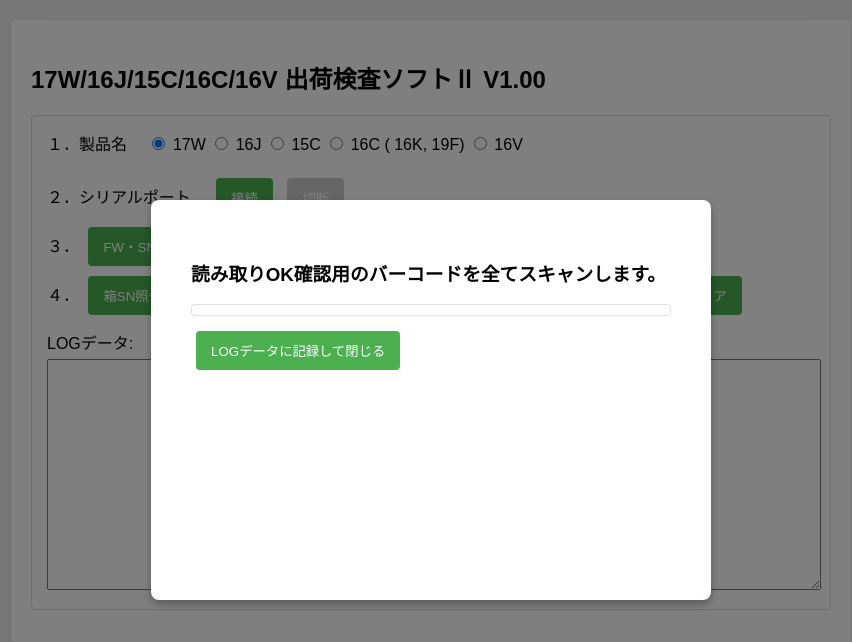
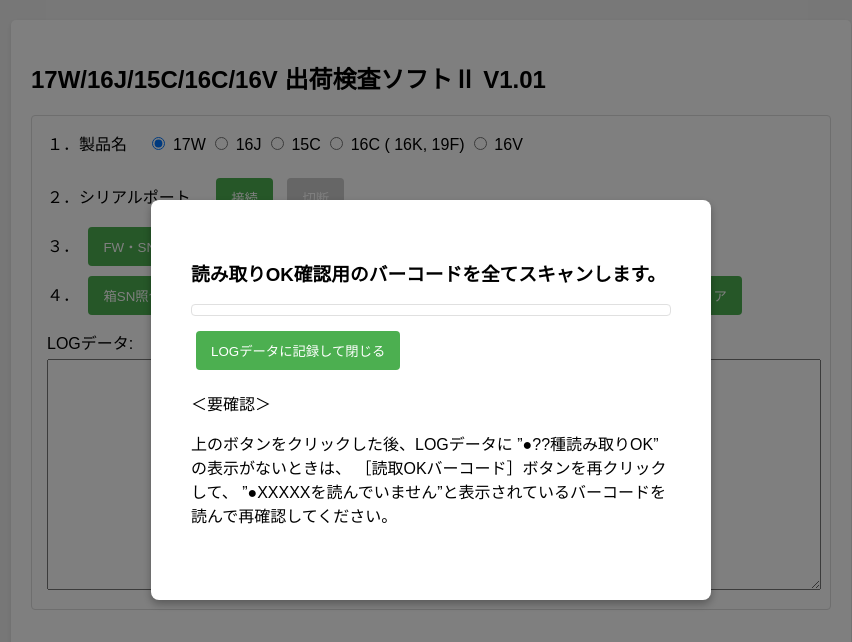
Before and after one commit to oyjob/3320_Tool-1, a plain HTML site: page index.html in a window 1280 px wide. Both pictures are taken after a click on the button "読取OKバーコード". Shown: the whole page, without its empty margins (209-1061 px from the left). Drawn offline with Linux system fonts and the light colour scheme.

Commit message:
Add files via upload
ダイアログ２の注意事項を追加

```diff
--- a/index.html
+++ b/index.html
@@ -4,11 +4,11 @@
     <meta charset="UTF-8" />
     <meta name="viewport" content="width=device-width, initial-scale=1" />
     <link rel="stylesheet" type="text/css" href="./style/style.css">
-    <title>17W16J15C16C16V 出荷検査V2 rev1.00</title>
+    <title>17W16J15C16C16V 出荷検査V2 rev1.01</title>
   </head>
   <body>
     <div class="container">
-      <h2>17W/16J/15C/16C/16V 出荷検査ソフトⅡ V1.00</h2>
+      <h2>17W/16J/15C/16C/16V 出荷検査ソフトⅡ V1.01</h2>
       <div class="control-panel">
         <div>
         <label>１．製品名　</label>
@@ -99,6 +99,10 @@
                 <!-- バーコードの読み取り状態がここに表示されます -->
               </div>
               <button id="button2Close" type="reset">LOGデータに記録して閉じる</button>
+              <p>＜要確認＞</p>
+              <p>上のボタンをクリックした後、LOGデータに ”●??種読み取りOK” の表示がないときは、
+              ［読取OKバーコード］ボタンを再クリックして、
+               ”●XXXXXを読んでいません”と表示されているバーコードを読んで再確認してください。</p>
             </div>
           </dialog>
           <dialog class="container3-modal" id="modal3Dialog">
```
